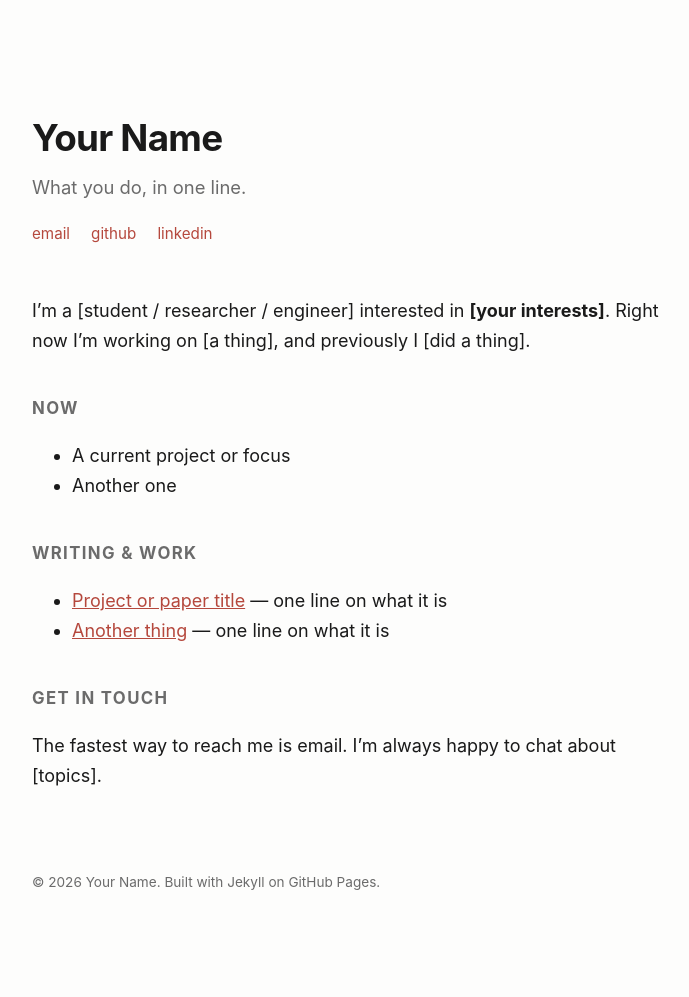
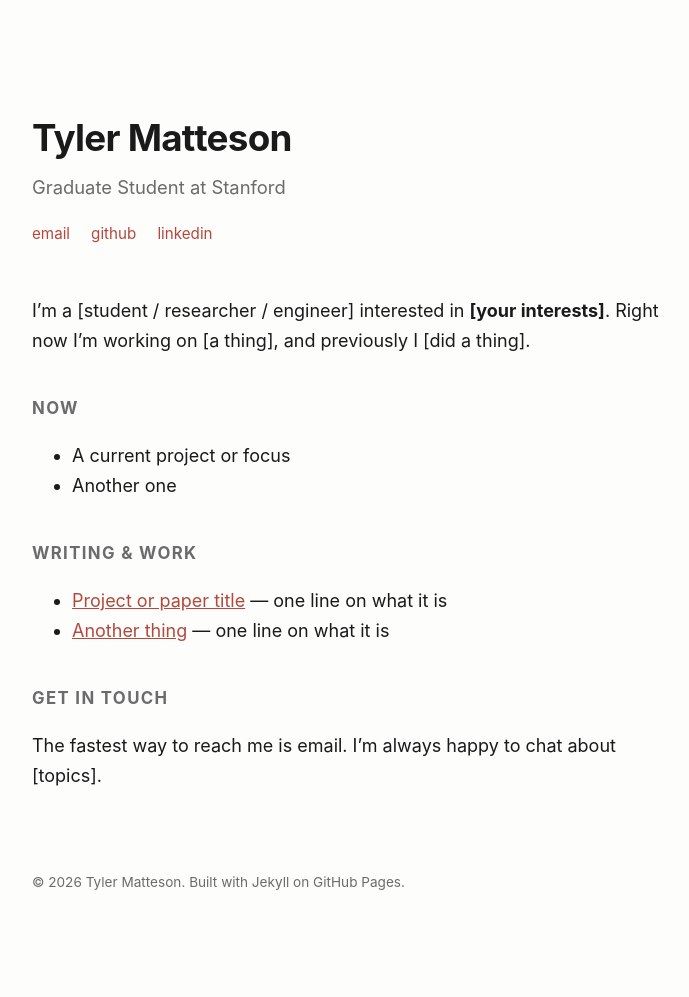
Before and after one commit to tylermatteson22/tylermatteson22.github.io, a Jekyll site: the page built from index.md, in a window 1280 px wide. Shown: the whole page, without its empty margins (292-981 px from the left). Built offline with Jekyll 4.4.1, drawn with Linux system fonts in a browser that asks for light colours.

Commit message:
Update _config.yml
first edits

```diff
--- a/_config.yml
+++ b/_config.yml
@@ -1,12 +1,10 @@
 # ---- EDIT THESE ----
-title: Your Name
-tagline: What you do, in one line.
-email: you@stanford.edu
+title: Tyler Matteson
+tagline: Graduate Student at Stanford
+email: tylerjm@stanford.edu
 # Social links (delete any you don't want)
-github: yourusername
-twitter:
-linkedin: yourusername
-scholar:           # Google Scholar profile URL
+github: tylermatteson22
+linkedin: tyler-j-matteson
 
 # ---- Leave the rest alone ----
 markdown: kramdown
```
